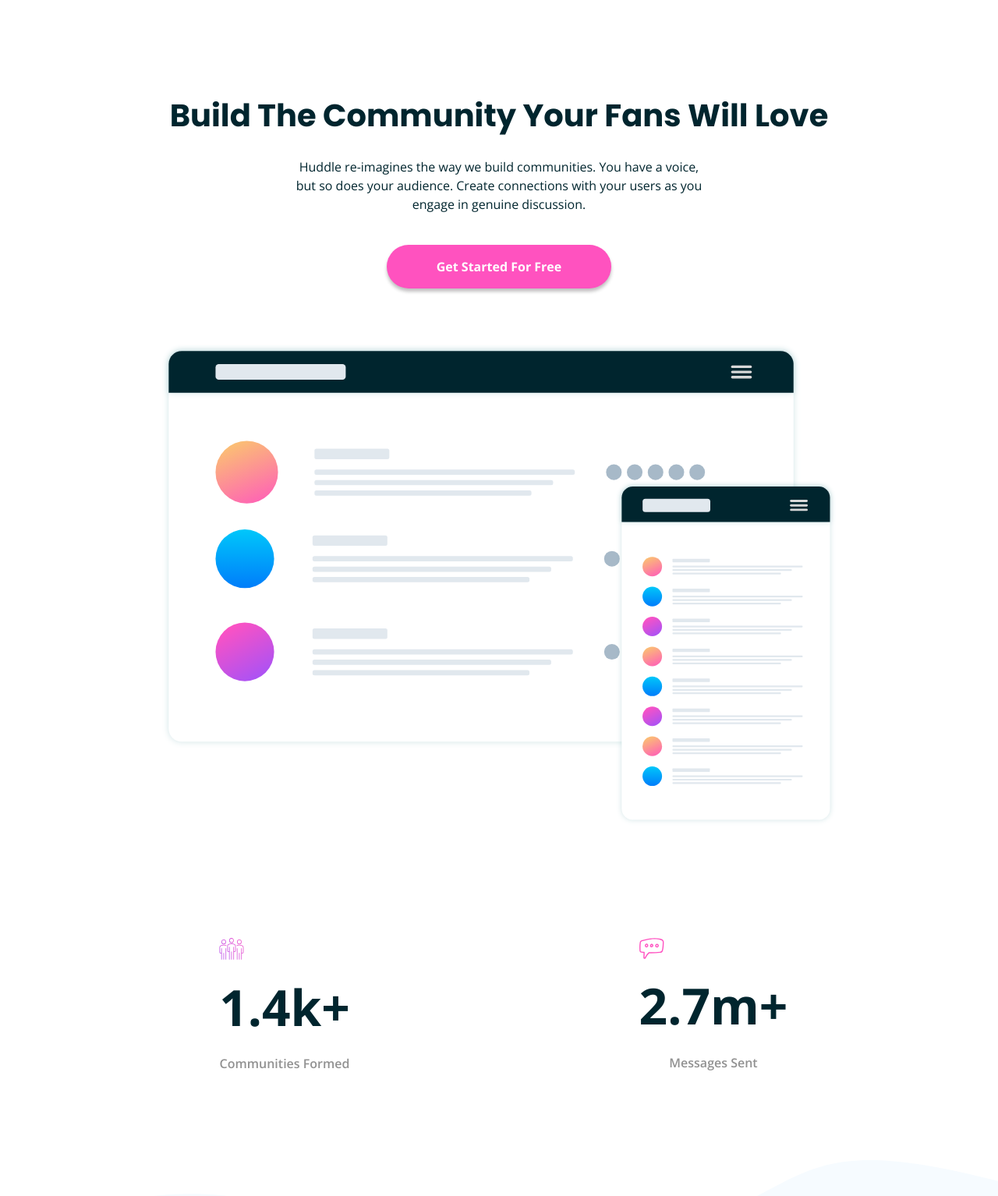
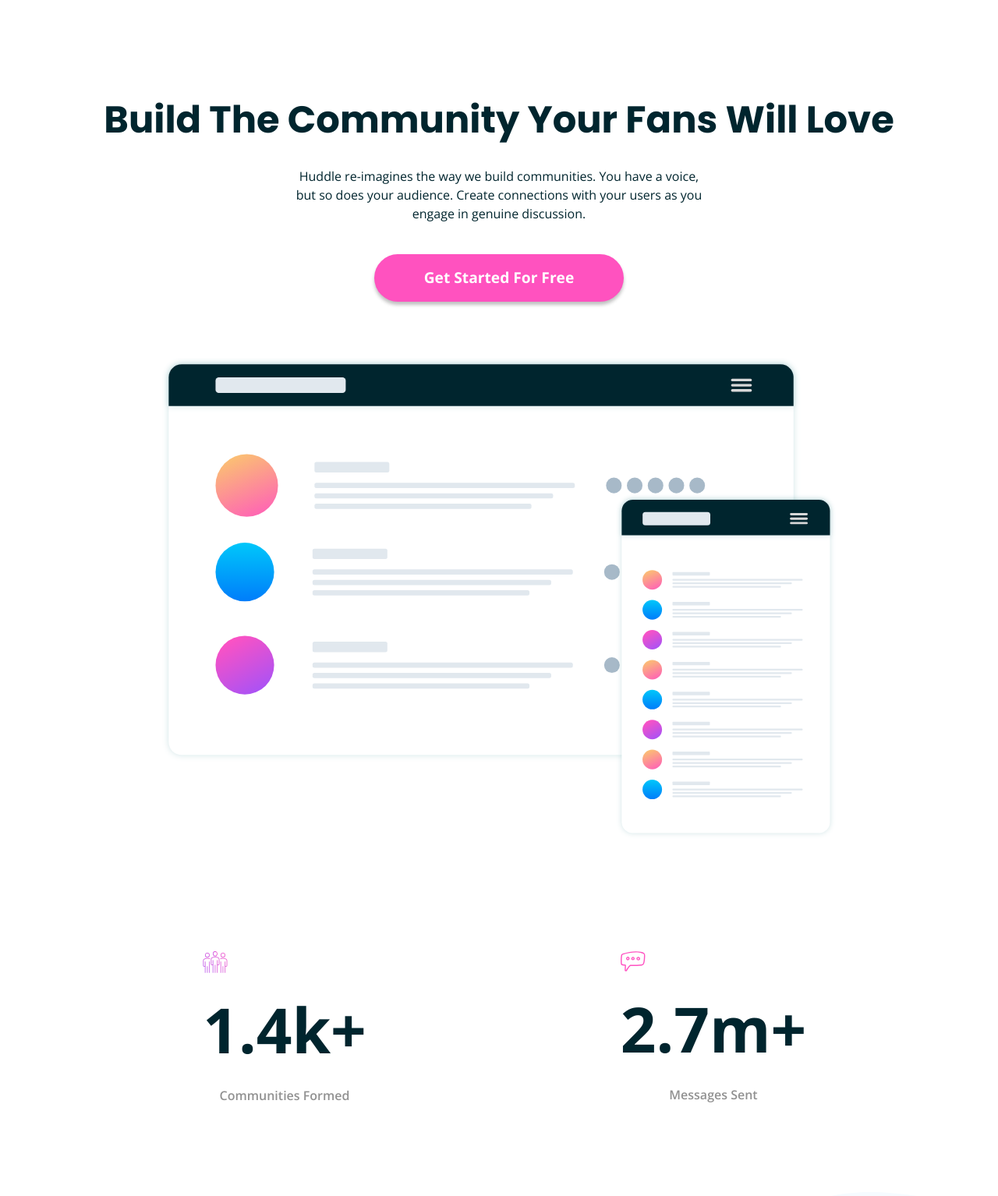
Before and after one commit to Dipesh-sapkota1/huddle-landing-page-with-curved-sections-master, a plain HTML site: page index.html in a window 1280 px wide. Shown: the part 66-1600 px from the top of the page at 78% size. Drawn offline with nearby package versions, Linux system fonts and the light colour scheme.

Commit message:
font size changed

```diff
--- a/css/style.css
+++ b/css/style.css
@@ -120,7 +120,7 @@ input[type="email"]{border: none;}
     grid-row-start: 3;
 }
 .status-num{
-    font-size: 4rem;
+    font-size: 5rem;
     font-weight: var(--fw-700);
 }
 .status-text{
@@ -207,9 +207,9 @@ footer, footer a{color: #fff;}
     .btn-cta{padding: 0.3rem 1.5rem;}
     .nav-bar{height: 6rem;padding: 0 2.5rem;}
     .header-logo{width: 10rem;}
-    .hero-text h1{font-size: 2.5rem;}
+    .hero-text h1{font-size: 3rem;}
     .hero-text p{width: 50%;margin: 1.5rem auto;}
-    .btn{padding: 1rem 4rem;font-size: 1rem;}
+    .btn{padding: 1rem 4rem; border-radius:100px;font-size: 1.2rem;}
     .hero-image img{width: 80%;}
 
     .status-container{grid-template-rows: 1fr;grid-template-columns: 1fr 1fr; justify-items: center;}
@@ -236,9 +236,9 @@ footer, footer a{color: #fff;}
         max-width: 100%;
         height: auto;
         }
-    .feature-content .feature-text > h2{font-size: 2rem;}
+    .feature-content .feature-text > h2{font-size: 2.1rem;}
     .flex-reverse{flex-direction: row-reverse;}
-
+    .cta h2{font-size: 2.5rem;}
     .footer-container{grid-template-columns: repeat(3,1fr);}
     .col-b{
         grid-row: 1;
```
